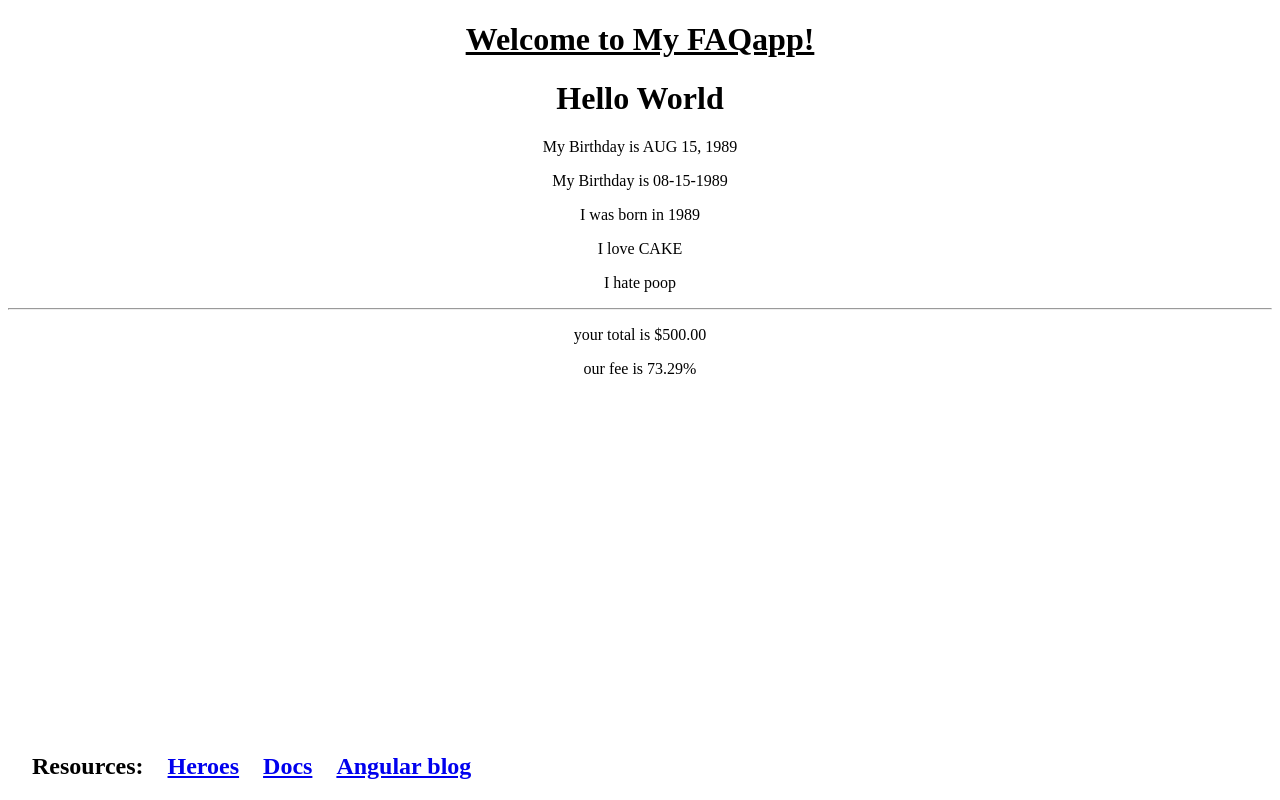
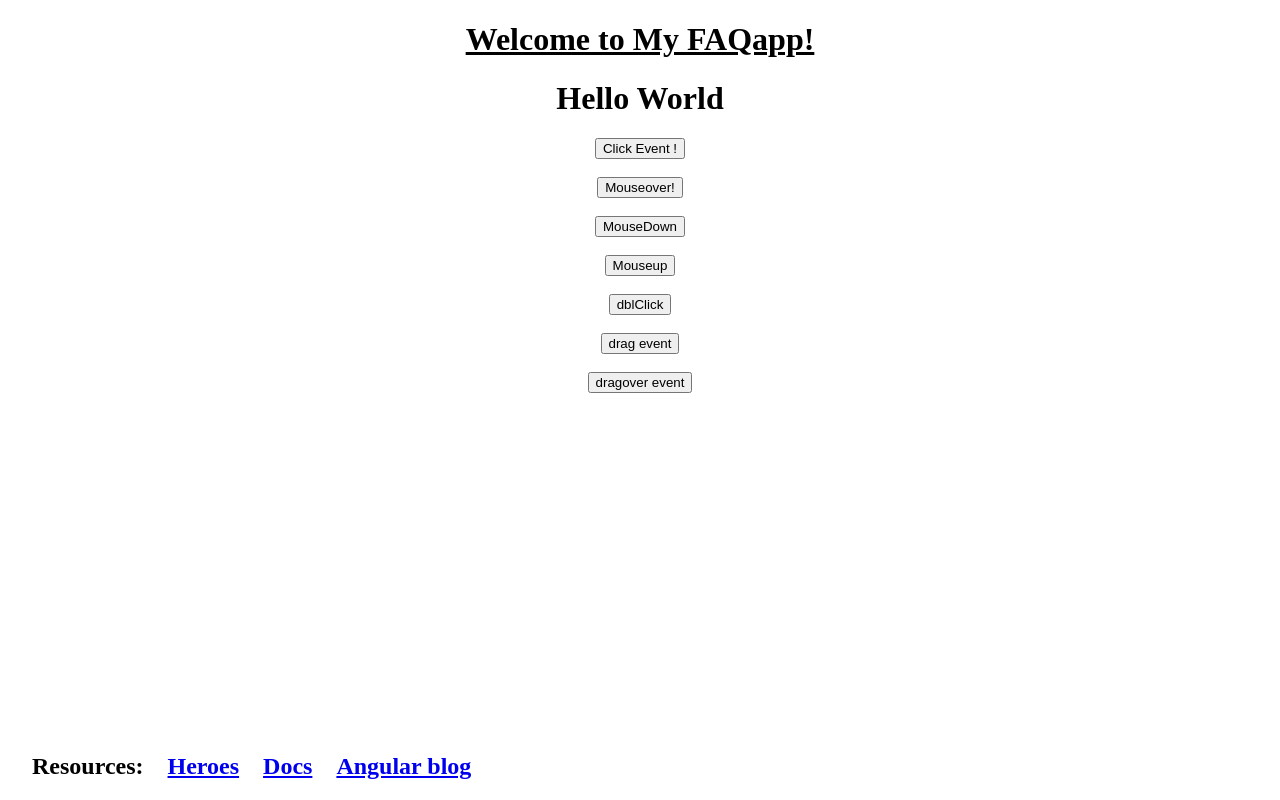
Before and after one commit to cunnellp5/FAQapp, an Angular app: page / in a window 1280 px wide. Built offline with nearby package versions, Linux system fonts and the light colour scheme.

Commit message:
mouse events .. drags wont work, chrome?

```diff
--- a/src/app/components/sandbox/sandbox.component.html
+++ b/src/app/components/sandbox/sandbox.component.html
@@ -1,10 +1,22 @@
 <h1> Hello World</h1>
-<!-- PIPES -->
-<p>My Birthday is {{ birthday | date | uppercase }}</p>
-<p>My Birthday is {{ birthday | date: "MM-dd-yyyy" }}</p>
-<p>I was born in {{ birthday | date: "yyyy" }}</p>
-<p>I love {{ 'cake' | uppercase }}</p>
-<p>I hate {{ 'POOP' | lowercase }}</p>
-<hr>
-<p> your total is {{ total | currency }}</p>
-<p> our fee is {{ fee | percent:'2.2' }}</p>
+<!-- clicks! -->
+
+<button id='btn' (click)="fireEvent($event)"> Click Event !</button>
+<br>
+<br>
+<button (mouseover)="fireEvent($event)">Mouseover!</button>
+<br>
+<br>
+<button (mousedown)="fireEvent($event)">MouseDown</button>
+<br>
+<br>
+<button (mouseup)="fireEvent($event)">Mouseup</button>
+<br>
+<br>
+<button (dblclick)="fireEvent($event)">dblClick</button>
+<br>
+<br>
+<button (drag)="fireEvent($event)">drag event</button>
+<br>
+<br>
+<button (dragover)="fireEvent($event)">dragover event</button>
--- a/src/app/components/sandbox/sandbox.component.ts
+++ b/src/app/components/sandbox/sandbox.component.ts
@@ -7,7 +7,7 @@ import { Component } from '@angular/core';
 })
 
 export class SandboxComponent {
-  birthday = new Date(1989, 7, 15);
-  total: number = 500;
-  fee: number = 0.7329;
+  fireEvent(e) {
+    console.log(e.type);
+  }
 }
```
